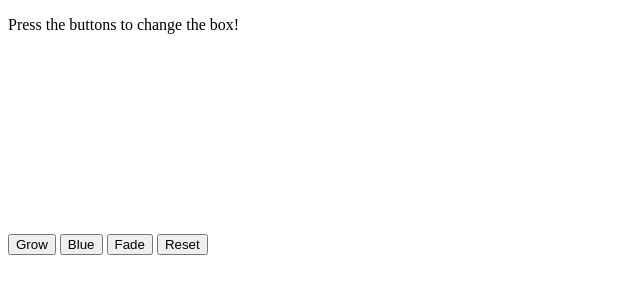
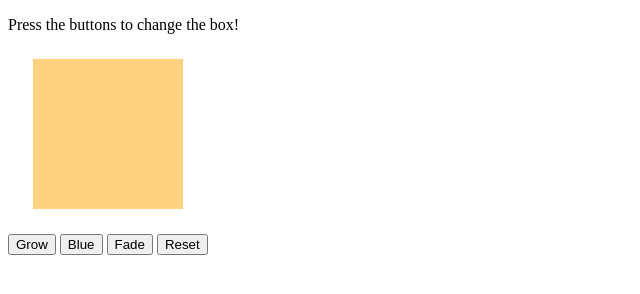
Before and after one commit to puakehaulani/prework, a plain HTML site: page Module-6/index.html in a window 1280 px wide. Both pictures are taken after a click on the button "Fade". Shown: the whole page, without its empty margins (0-640 px from the left). Drawn offline with nearby package versions, Linux system fonts and the light colour scheme.

Commit message:
updated fade button

```diff
--- a/Module-6/javascript.js
+++ b/Module-6/javascript.js
@@ -10,7 +10,7 @@ document.getElementById("button1").addEventListener("click", function () {
 
 });
 document.getElementById("button3").addEventListener("click", function () {
-        document.getElementById("box").style.opacity = "0";
+    document.getElementById("box").style.opacity = "0.5";
 });
 document.getElementById("button4").addEventListener("click", function () {
 
```
Also changed, not shown: Module-6/index.html (+3 -0 lines).
